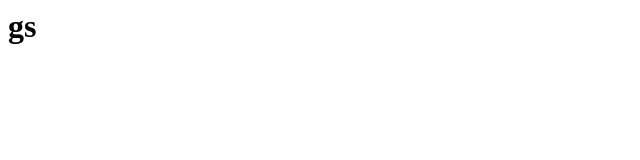
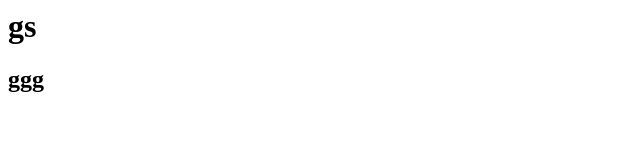
Before and after one commit to abggevorg/GS, a plain HTML site: page index.html in a window 1280 px wide. Shown: the full height of the page, 0-640 px from the left. Drawn offline with Linux system fonts and the light colour scheme.

Commit message:
Update index.html

```diff
--- a/index.html
+++ b/index.html
@@ -1 +1,2 @@
 <h1>gs</h1>
+<h2>ggg</h2>
```
